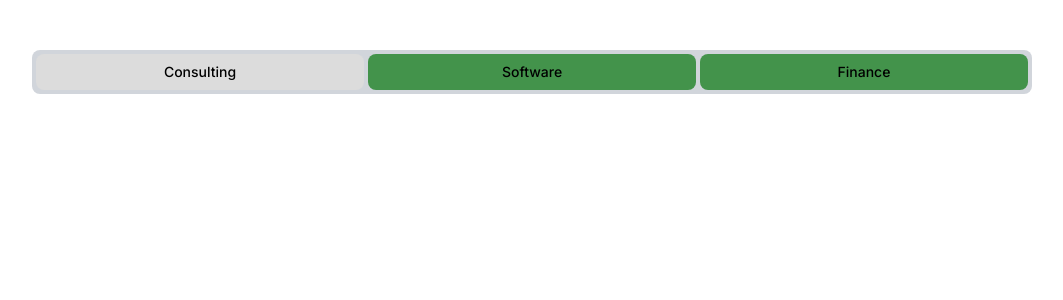
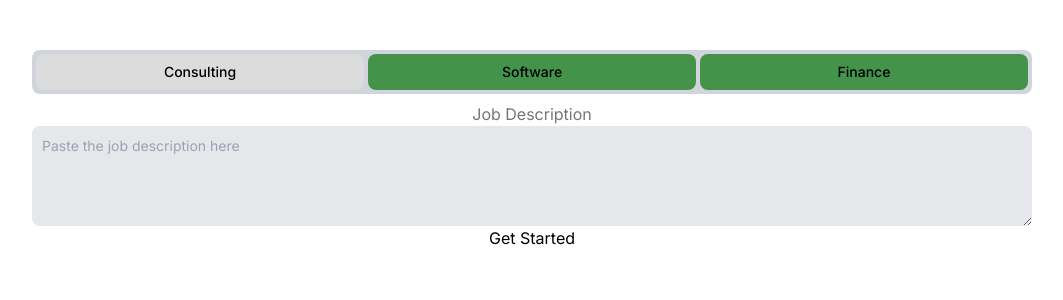
Before and after one commit to CaesarSaleh/GetHired.ai, a Next.js app in the folder frontend/: page /landing in a window 1280 px wide. Shown: the top 300 px of the page, without its empty margins (108-1171 px from the left). Built offline with nearby package versions, Linux system fonts and the light colour scheme.

Commit message:
landing page ui done

```diff
--- a/frontend/app/landing/page.js
+++ b/frontend/app/landing/page.js
@@ -45,6 +45,29 @@ const Landing = () => {
           Finance
         </button>
       </div>
+      <div>
+      <div class="mb-16 mt-32">
+        <label for="message" class="block mb-2 text-4xl font-medium text-gray-900 dark:text-black">Job Description</label>
+      </div>
+      <div>
+        <textarea
+          id="message"
+          rows="4"
+          className="block p-2.5 max-w-[1000px] min-w-[1000px] text-sm text-white bg-gray-200 rounded-lg mx-auto"
+          placeholder="Paste the job description here"
+        ></textarea>
+      </div>
+      <div>
+    <button
+      type="button"
+      class="mt-8 bg-green-600 px-6 py-2 rounded-lg text-lg font-medium"
+    >
+      Get Started
+    </button>
+  </div>
+    </div>
+
+
       <style jsx>{`
         button {
           transition: background-color 0.3s, border-radius 0.3s;
```
